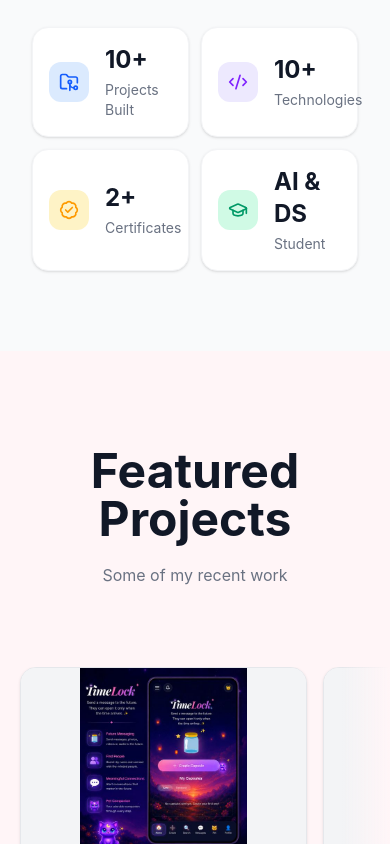
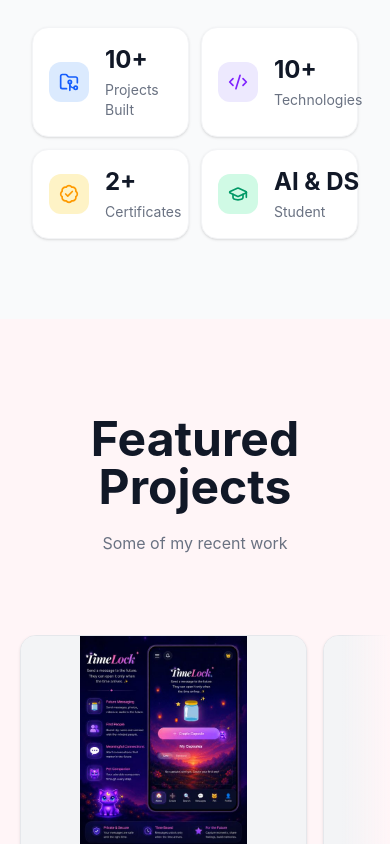
Before and after one commit to dhanasekar8363-lab/portfolio, a React app: page / in a window 390 px wide. Shown: the part 1073-1917 px from the top of the page. Built offline with nearby package versions, Linux system fonts and the light colour scheme; the HTML template or start-up script is replaced by a standard one.

Commit message:
latest changes

```diff
--- a/src/components/Stats.tsx
+++ b/src/components/Stats.tsx
@@ -62,7 +62,7 @@ export default function Stats() {
 
               <div>
 
-              <h2 className="text-2xl sm:text-3xl font-bold">
+              <h2 className="text-2xl sm:text-3xl font-bold whitespace-nowrap">
                 {item.value}
               </h2>
 
```
